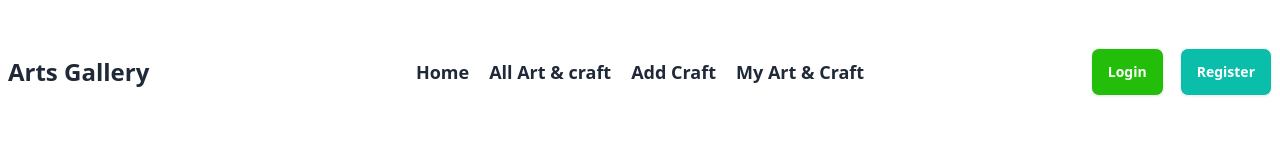
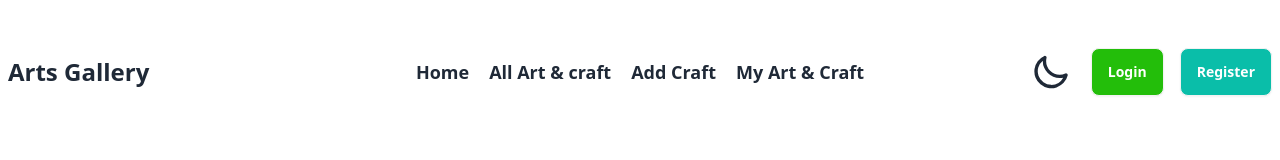
Before and after one commit to rahat4595/art-crafts-client, a React (Vite) app: page /login in a window 1280 px wide. Shown: the top 160 px of the page. Built offline with nearby package versions, Linux system fonts and the light colour scheme; no server answers.

Commit message:
implemented dark light theme toggle

```diff
--- a/src/pages/NavBar/NavBar.jsx
+++ b/src/pages/NavBar/NavBar.jsx
@@ -1,10 +1,28 @@
-import { useContext, useState } from "react";
+import { useContext, useEffect, useState } from "react";
 import { Link, NavLink } from "react-router-dom";
 import { AuthContext } from "../../providers/Context";
 
 const NavBar = () => {
     const { user, logOut } = useContext(AuthContext);
     const [showUsername, setShowUsername] = useState(false);
+    const [theme, setTheme] = useState(localStorage.getItem("theme") ? localStorage.getItem("theme") : "light");
+
+    const handleToogle = (e) => {
+        if(e.target.checked){
+            setTheme("dark")
+        }else{
+            setTheme("light")
+        }
+
+    }
+
+    useEffect(() => {
+        localStorage.setItem("theme", theme);
+        const localTheme = localStorage.getItem("theme");
+        document.querySelector('html').setAttribute("data-theme", localTheme)
+    },[theme])
+
+
 
     const handleSignOut = () => {
         logOut()
@@ -38,7 +56,20 @@
                         {links}
                     </ul>
                 </div>
+
                 <div className="navbar-end flex gap-5">
+                    <label className="swap swap-rotate">
+
+                        {/* this hidden checkbox controls the state */}
+                        <input type="checkbox" onChange={handleToogle} checked={ theme == "light" ? false : true}/>
+
+                        {/* sun icon */}
+                        <svg  className="swap-on fill-current w-10 h-10" xmlns="http://www.w3.org/2000/svg" viewBox="0 0 24 24"><path d="M5.64,17l-.71.71a1,1,0,0,0,0,1.41,1,1,0,0,0,1.41,0l.71-.71A1,1,0,0,0,5.64,17ZM5,12a1,1,0,0,0-1-1H3a1,1,0,0,0,0,2H4A1,1,0,0,0,5,12Zm7-7a1,1,0,0,0,1-1V3a1,1,0,0,0-2,0V4A1,1,0,0,0,12,5ZM5.64,7.05a1,1,0,0,0,.7.29,1,1,0,0,0,.71-.29,1,1,0,0,0,0-1.41l-.71-.71A1,1,0,0,0,4.93,6.34Zm12,.29a1,1,0,0,0,.7-.29l.71-.71a1,1,0,1,0-1.41-1.41L17,5.64a1,1,0,0,0,0,1.41A1,1,0,0,0,17.66,7.34ZM21,11H20a1,1,0,0,0,0,2h1a1,1,0,0,0,0-2Zm-9,8a1,1,0,0,0-1,1v1a1,1,0,0,0,2,0V20A1,1,0,0,0,12,19ZM18.36,17A1,1,0,0,0,17,18.36l.71.71a1,1,0,0,0,1.41,0,1,1,0,0,0,0-1.41ZM12,6.5A5.5,5.5,0,1,0,17.5,12,5.51,5.51,0,0,0,12,6.5Zm0,9A3.5,3.5,0,1,1,15.5,12,3.5,3.5,0,0,1,12,15.5Z" /></svg>
+
+                        {/* moon icon */}
+                        <svg className="swap-off fill-current w-10 h-10" xmlns="http://www.w3.org/2000/svg" viewBox="0 0 24 24"><path d="M21.64,13a1,1,0,0,0-1.05-.14,8.05,8.05,0,0,1-3.37.73A8.15,8.15,0,0,1,9.08,5.49a8.59,8.59,0,0,1,.25-2A1,1,0,0,0,8,2.36,10.14,10.14,0,1,0,22,14.05,1,1,0,0,0,21.64,13Zm-9.5,6.69A8.14,8.14,0,0,1,7.08,5.22v.27A10.15,10.15,0,0,0,17.22,15.63a9.79,9.79,0,0,0,2.1-.22A8.11,8.11,0,0,1,12.14,19.73Z" /></svg>
+
+                    </label>
                     {
                         user && (
                             <div
--- a/src/routes/Routes.jsx
+++ b/src/routes/Routes.jsx
@@ -54,7 +54,7 @@
         },
         {
           path:'/updateCraft/:id',
-          element:<Update></Update>,
+          element:<PrivateRoute><Update></Update></PrivateRoute>,
           loader: ({params}) => fetch(`http://localhost:5000/crafts/${params.id}`)
         }
 
--- a/tailwind.config.js
+++ b/tailwind.config.js
@@ -8,4 +8,7 @@
     extend: {},
   },
   plugins: [require("daisyui")],
+  daisyui: {
+    themes: ["light", "dark",],
+  },
 }
```
Lines whose indentation alone changed are shown as unchanged.
